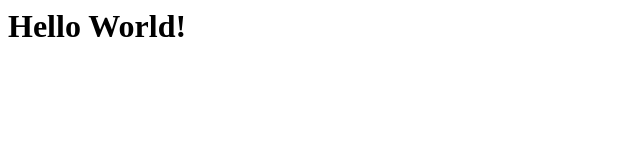
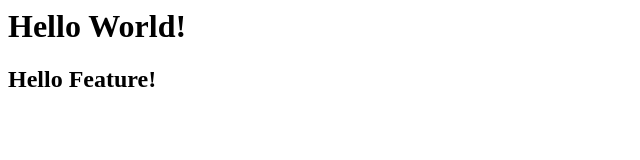
Before and after one commit to RishiKulshreshtha/group3-dm, a plain HTML site: page index.html in a window 1280 px wide. Shown: the whole page, without its empty margins (0-640 px from the left). Drawn offline with Linux system fonts and the light colour scheme.

Commit message:
Added tag

```diff
--- a/index.html
+++ b/index.html
@@ -1,5 +1,6 @@
 <html>
 	<body>
 		<h1>Hello World!</h1>
+		<h2>Hello Feature!</h2>
 	</body>
 </html>
```
